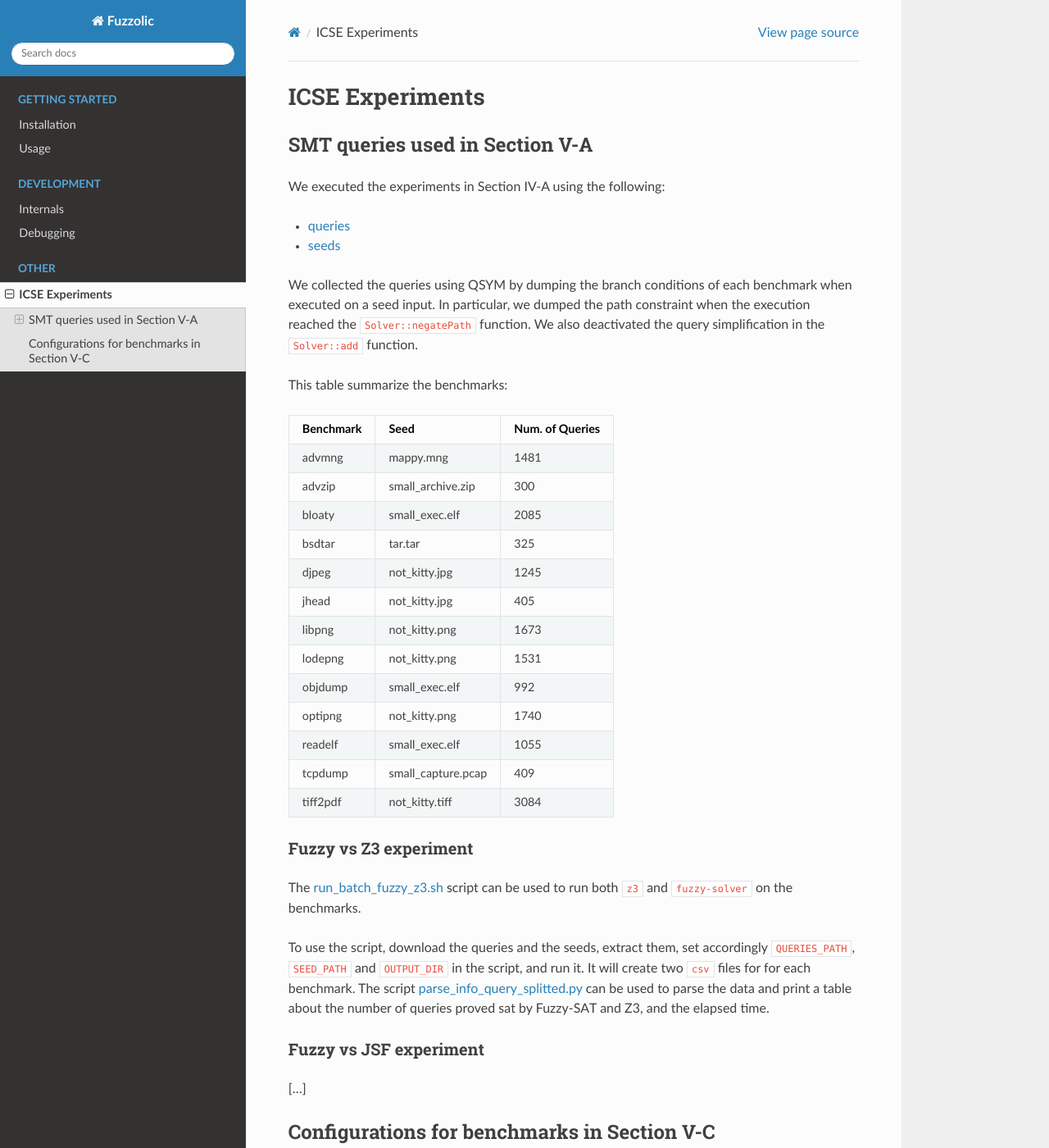
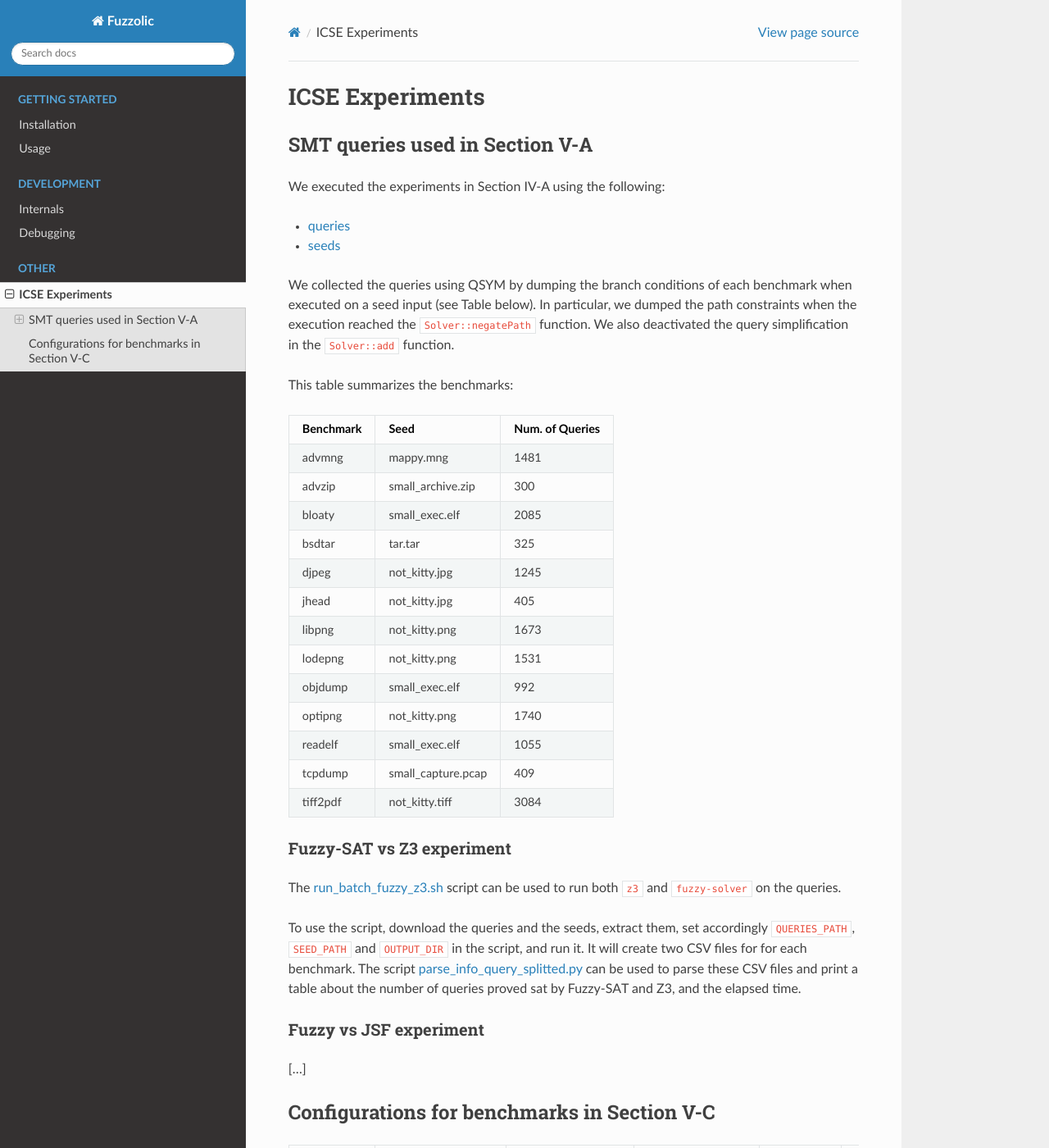
Before and after one commit to season-lab/fuzzolic, a Sphinx documentation site: the page built from docs/icse-experiments.md, in a window 1280 px wide and 1400 px high. Shown: the whole window at 82% size. Built offline with Sphinx 7.4.7 and the Read the Docs theme 2.0.0, drawn with Linux system fonts in a browser that asks for light colours.

Commit message:
Update icse-experiments.md

```diff
--- a/docs/icse-experiments.md
+++ b/docs/icse-experiments.md
@@ -6,9 +6,9 @@ We executed the experiments in Section IV-A using the following:
 * [queries](https://drive.google.com/file/d/1aTBMcWr6pzPNkVyJQnHqpxi2_xz8qgeu/view?usp=sharing)
 * [seeds](https://drive.google.com/file/d/1x9da_dbbaI6DOPScbWzfl5K_WzStLy3L/view?usp=sharing)
 
-We collected the queries using QSYM by dumping the branch conditions of each benchmark when executed on a seed input. In particular, we dumped the path constraint when the execution reached the `Solver::negatePath` function. We also deactivated the query simplification in the `Solver::add` function.
+We collected the queries using QSYM by dumping the branch conditions of each benchmark when executed on a seed input (see Table below). In particular, we dumped the path constraints when the execution reached the `Solver::negatePath` function. We also deactivated the query simplification in the `Solver::add` function.
 
-This table summarize the benchmarks:
+This table summarizes the benchmarks:
 
 | Benchmark | Seed               | Num. of Queries |
 |-----------|--------------------|-----------------|
@@ -26,11 +26,11 @@ This table summarize the benchmarks:
 | tcpdump   | small_capture.pcap | 409             |
 | tiff2pdf  | not_kitty.tiff     | 3084            |
 
-#### Fuzzy vs Z3 experiment
+#### Fuzzy-SAT vs Z3 experiment
 
-The [run_batch_fuzzy_z3.sh](https://github.com/season-lab/fuzzy-sat/blob/dev/scripts/run_batch_fuzzy_z3.sh) script can be used to run both `z3` and `fuzzy-solver` on the benchmarks.
+The [run_batch_fuzzy_z3.sh](https://github.com/season-lab/fuzzy-sat/blob/dev/scripts/run_batch_fuzzy_z3.sh) script can be used to run both `z3` and `fuzzy-solver` on the queries.
 
-To use the script, download the queries and the seeds, extract them, set accordingly `QUERIES_PATH`, `SEED_PATH` and `OUTPUT_DIR` in the script, and run it. It will create two `csv` files for for each benchmark. The script [parse_info_query_splitted.py](https://github.com/season-lab/fuzzy-sat/blob/dev/scripts/parse_info_query_splitted.py) can be used to parse the data and print a table about the number of queries proved sat by Fuzzy-SAT and Z3, and the elapsed time.
+To use the script, download the queries and the seeds, extract them, set accordingly `QUERIES_PATH`, `SEED_PATH` and `OUTPUT_DIR` in the script, and run it. It will create two CSV files for for each benchmark. The script [parse_info_query_splitted.py](https://github.com/season-lab/fuzzy-sat/blob/dev/scripts/parse_info_query_splitted.py) can be used to parse these CSV files and print a table about the number of queries proved sat by Fuzzy-SAT and Z3, and the elapsed time.
 
 #### Fuzzy vs JSF experiment
 
```
